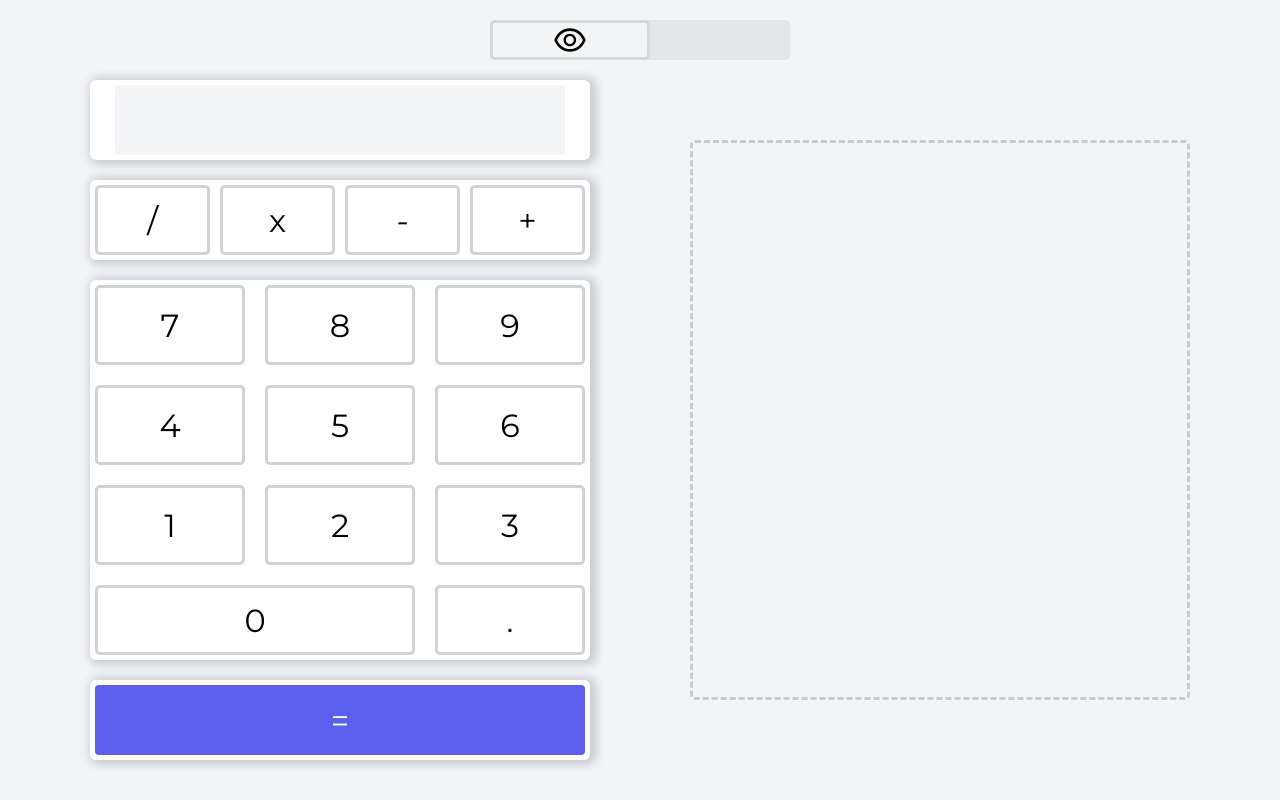
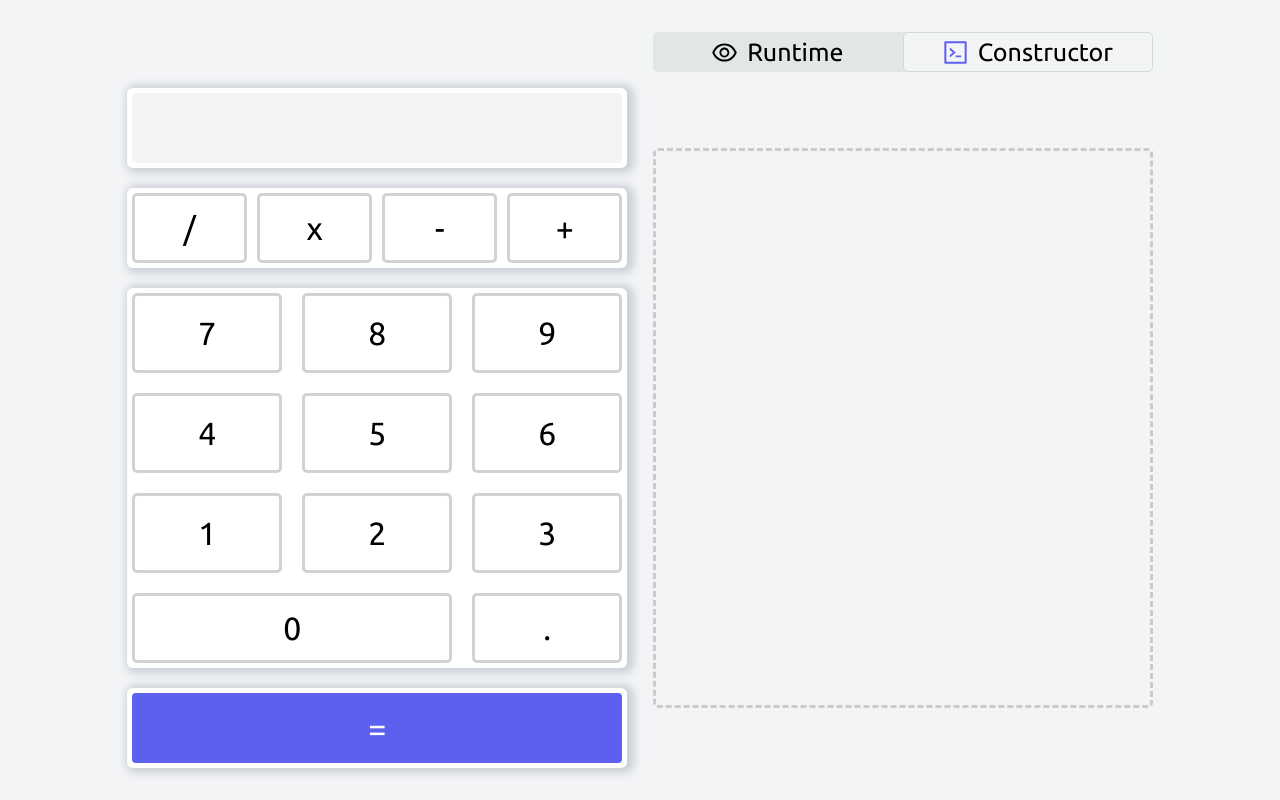
Before and after one commit to Ceosar/calculator_dnd, a React (Vite) app: page / in a window 1280 px wide. Built offline with nearby package versions, Linux system fonts and the light colour scheme.

Commit message:
FIX styles

```diff
--- a/src/App.css
+++ b/src/App.css
@@ -1,30 +1,26 @@
-@import url('https://fonts.googleapis.com/css2?family=Montserrat:ital,wght@0,100..900;1,100..900&display=swap');
+/* @import url('https://fonts.googleapis.com/css2?family=Montserrat:ital,wght@0,100..900;1,100..900&display=swap'); */
+@import url('https://fonts.googleapis.com/css2?family=Ubuntu:ital,wght@0,300;0,400;0,500;0,700;1,300;1,400;1,500;1,700&display=swap');
 
 html,
 body,
 #root {
     width: 100%;
     height: 100vh;
-    font-family: "Montserrat", sans-serif;
+    /* font-family: "Montserrat", sans-serif; */
+    font-family: "Ubuntu", sans-serif;
     font-size: 32px;
-    font-weight: 700;
+    font-weight: 900;
     background-color: rgb(243,244,246);
     overflow: hidden;
 }
 
-.main_app {
+.main_app{
     height: 100vh;
-    display: flex;
-    flex-direction: column;
+    display: grid;
+    grid-template-columns: 500px 500px;
+    justify-items: center;
     align-items: center;
     justify-content: center;
-    /* gap: 50px; */
+    align-content: center;
+    gap: 2%;
 }
-
-.calculator__container{
-    display: flex;
-    height: 90vh;
-    align-items: center;
-    justify-content: center;
-    gap: 100px;
-}
--- a/src/App.tsx
+++ b/src/App.tsx
@@ -14,18 +14,17 @@ import "./App.css";
 
 const App: React.FC = () => {
   useEffect(() => {
-    const t1 = gsap.timeline({defaults: {duration:2}});
-    t1.from(".main_app", {opacity:0})
+    const t1 = gsap.timeline({ defaults: { duration: 2 } });
+    t1.from(".main_app", { opacity: 0 });
   }, []);
 
   return (
     <Provider store={store}>
       <div className="main_app">
+        <div className="calculator__container"></div>
         <ToggleBtn />
-        <div className="calculator__container">
-          <Sidebar />
-          <Calculator />
-        </div>
+        <Sidebar />
+        <Calculator />
       </div>
     </Provider>
   );
--- a/src/components/calculator/Calculator.module.css
+++ b/src/components/calculator/Calculator.module.css
@@ -10,9 +10,9 @@
 }
 
 .calculator_wrapper__active{
-    min-width: 500px;
-    min-height: 800px;
-    padding: 20px;
+    /* min-width: 500px; */
+    width: 100%;
+    min-height: 70vh;
     display: flex;
     justify-content: start;
     flex-direction: column;
--- a/src/components/calculatorElements/display/Display.module.css
+++ b/src/components/calculatorElements/display/Display.module.css
@@ -11,7 +11,6 @@
 .display_span {
     width: 100%;
     margin: 0 auto;
-    max-width: 450px;
     height: 100%;
     background-color: rgb(243,244,246);
     display: flex;
--- a/src/components/sidebar/Sidebar.module.css
+++ b/src/components/sidebar/Sidebar.module.css
@@ -5,5 +5,5 @@
     display: flex;
     flex-direction: column;
     row-gap: 20px;
-    justify-content: center;
+    justify-content: space-between;
 }
--- a/src/components/sidebar/Sidebar.tsx
+++ b/src/components/sidebar/Sidebar.tsx
@@ -56,7 +56,6 @@ const Sidebar: React.FC = () => {
     return () => {};
   }, [draggableItems]);
 
-
   const onDragStart = (event: React.DragEvent, params: any) => {
     switch (params.elemId) {
       case "display":
@@ -79,7 +78,11 @@ const Sidebar: React.FC = () => {
   };
 
   return (
-    <div className={classes.sidebar_wrapper} style={{ display: mode ? "flex" : "none"}}>
+    <div
+      className={classes.sidebar_wrapper}
+      // style={{ display: mode ? "flex" : "hidden" }}
+      style={{ visibility: mode ? "visible" : "hidden" }}
+    >
       <div
         draggable={displayDrag}
         onDragStart={(e) => onDragStart(e, { elemId: "display", height: 1 })}
--- a/src/components/toggleBtn/ToggleBtn.module.css
+++ b/src/components/toggleBtn/ToggleBtn.module.css
@@ -1,39 +1,68 @@
 .toggle__wrapper{
-    width: 300px;
+    width: 100%;
     height: 5vh;
     border-radius: 5px;
     background-color: rgb(225,230,230);
     display: flex;
-    transition: all .4s;
 }
 
-.on{
-    justify-content: start;
+.modes_wrapper{
+    width: 100%;
+    height: 100%;
+    display: flex;
+    justify-content: space-between;
+    align-items: center;
+    font-size: 25px;
 }
 
-.off{
-    justify-content: end;
-    transition: all .4s;
+.mode{
+    width: 50%;
+    display: flex;
+    align-items: center;
+    justify-content: center;
+    gap: 10px;
 }
 
-.toggle__on{
+.active{
     border-radius: 5px;
-    border: 3px solid rgb(211, 216, 216);
-    width: 160px;
+    border: 1px solid rgb(211, 216, 216);
+    width: 50%;
     height: 100%;
     background-color: rgb(243,244,246);
     display: flex;
     align-items: center;
     justify-content: center;
 }
+/* .on{
+    justify-content: start;
+}
 
-.toggle__off{
+.off{
+    justify-content: end;
+} */
+
+/* .toggle__on{
     border-radius: 5px;
-    border: 3px solid rgb(211, 216, 216);
-    width: 160px;
+    border: 1px solid rgb(211, 216, 216);
+    width: 50%;
     height: 100%;
     background-color: rgb(243,244,246);
     display: flex;
     align-items: center;
     justify-content: center;
+    font-size: 25px;
+    gap: 10px;
 }
+
+.toggle__off{
+    border-radius: 5px;
+    border: 1px solid rgb(211, 216, 216);
+    width: 50%;
+    height: 100%;
+    background-color: rgb(243,244,246);
+    display: flex;
+    align-items: center;
+    justify-content: center;
+    font-size: 25px;
+    gap: 10px;
+} */
--- a/src/components/toggleBtn/ToggleBtn.tsx
+++ b/src/components/toggleBtn/ToggleBtn.tsx
@@ -3,11 +3,15 @@ import React from "react";
 import { useDispatch } from "react-redux";
 import { useSelector } from "react-redux";
 
-import { computeValue, displayValue, setToggleBtn } from "../../services/store/store";
+import {
+  computeValue,
+  displayValue,
+  setToggleBtn,
+} from "../../services/store/store";
 
 import { EyeOutlined, CodeOutlined } from "@ant-design/icons";
 
-import classes from "./ToggleBtn.module.css"
+import classes from "./ToggleBtn.module.css";
 
 const ToggleBtn: React.FC = () => {
   const dispatch = useDispatch();
@@ -22,18 +26,23 @@ const ToggleBtn: React.FC = () => {
 
   return (
     <button
-        className={`${classes.toggle__wrapper} ${mode ? classes.on : classes.off} `}
+      className={`${classes.toggle__wrapper} ${
+        mode ? classes.off : classes.on
+      } `}
       onClick={() => handleClickBtn()}
     >
-        {mode ? (
-            <div className={classes.toggle__on}>
-                <EyeOutlined color="#eb2f96" />
+      <div className={classes.modes_wrapper}>
+        <div className={`${classes.mode} ${mode ? "" : classes.active}`}>
+          <EyeOutlined style={{ color: mode ? "initial" : "rgb(93,95,239)" }} />
+          Runtime
         </div>
-        ) : (
-            <div className={classes.toggle__off}>
-                <CodeOutlined />
+        <div className={`${classes.mode} ${mode ? classes.active : ""}`}>
+          <CodeOutlined
+            style={{ color: mode ? "rgb(93,95,239)" : "initial" }}
+          />
+          Constructor
         </div>
-        )}
+      </div>
     </button>
   );
 };
```
Lines whose indentation alone changed are shown as unchanged.
